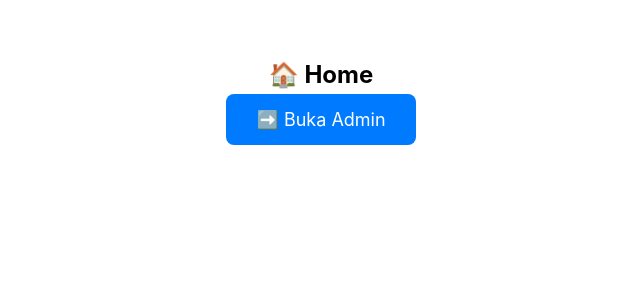
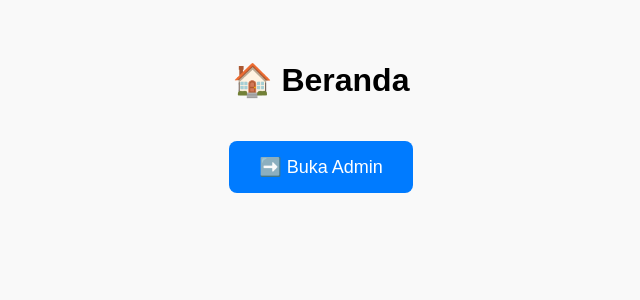
Before and after one commit to shin-meiri/main, a React (Create React App) app: page / in a window 1280 px wide. Shown: the top 300 px of the page, without its empty margins (319-959 px from the left). Built offline with nearby package versions, Linux system fonts and the light colour scheme.

Commit message:
Update App.js

```diff
--- a/src/App.js
+++ b/src/App.js
@@ -2,43 +2,105 @@
 import React from 'react';
 import { BrowserRouter as Router, Routes, Route } from 'react-router-dom';
 
-// Tidak perlu Navigate dulu
+// === Kita taruh semua komponen di sini (inline) ===
+
 function App() {
   return (
     <Router>
-      <div className="App">
+      <div style={{ fontFamily: 'Arial, sans-serif' }}>
         <Routes>
+          <Route path="/" element={<HomePage />} />
           <Route path="/admin" element={<AdminPanel />} />
-          <Route path="/" element={<Home />} />
         </Routes>
       </div>
     </Router>
   );
 }
 
-// Komponen sementara
-function Home() {
+// === Halaman Utama ===
+function HomePage() {
   return (
-    <div style={{ padding: '40px', textAlign: 'center' }}>
-      <h2>🏠 Home</h2>
-      <a href="/admin" style={buttonStyle}>➡️ Buka Admin</a>
+    <div style={styles.page}>
+      <h1>🏠 Beranda</h1>
+      <a href="/admin">
+        <button style={styles.button}>➡️ Buka Admin</button>
+      </a>
     </div>
   );
 }
 
+// === Admin Panel (Inline) ===
 function AdminPanel() {
-  // Akan diganti oleh import sebenarnya
-  return null;
+  const [message, setMessage] = React.useState('Memuat...');
+
+  React.useEffect(() => {
+    fetch('https://bos.free.nf/api/crud.php', {
+      method: 'POST',
+      headers: { 'Content-Type': 'application/json' },
+      body: JSON.stringify({ action: 'getAdminData' })
+    })
+    .then(res => res.json())
+    .then(data => {
+      if (data.success) {
+        setMessage('✅ OK - Admin Panel JALAN! Data dari database berhasil dimuat.');
+      } else {
+        setMessage(`❌ Error: ${data.error || data.details}`);
+      }
+    })
+    .catch(err => {
+      setMessage(`🚨 Gagal koneksi: ${err.message}`);
+    });
+  }, []);
+
+  return (
+    <div style={styles.page}>
+      <h1>🛠️ Admin Panel</h1>
+      <p><strong>Status:</strong></p>
+      <div style={styles.result}>{message}</div>
+      <button onClick={() => window.location.reload()} style={styles.button}>
+        Refresh
+      </button>
+      <br /><br />
+      <a href="/" style={styles.link}>← Kembali ke Home</a>
+    </div>
+  );
 }
 
-// Ganti dengan kode di atas
+// === STYLES ===
+const styles = {
+  page: {
+    padding: '40px',
+    textAlign: 'center',
+    minHeight: '100vh',
+    backgroundColor: '#f9f9f9',
+    margin: 0,
+  },
+  button: {
+    padding: '15px 30px',
+    fontSize: '18px',
+    backgroundColor: '#007BFF',
+    color: 'white',
+    border: 'none',
+    borderRadius: '8px',
+    cursor: 'pointer',
+    marginTop: '20px',
+  },
+  link: {
+    fontSize: '18px',
+    color: '#007BFF',
+    textDecoration: 'none',
+  },
+  result: {
+    marginTop: '20px',
+    padding: '20px',
+    textAlign: 'left',
+    backgroundColor: '#fff',
+    borderRadius: '8px',
+    border: '1px solid #ddd',
+    display: 'inline-block',
+    maxWidth: '600px',
+    lineHeight: '1.6'
+  }
+};
+
 export default App;
-
-const buttonStyle = {
-  padding: '15px 30px',
-  fontSize: '18px',
-  backgroundColor: '#007BFF',
-  color: 'white',
-  textDecoration: 'none',
-  borderRadius: '8px'
-};
```
